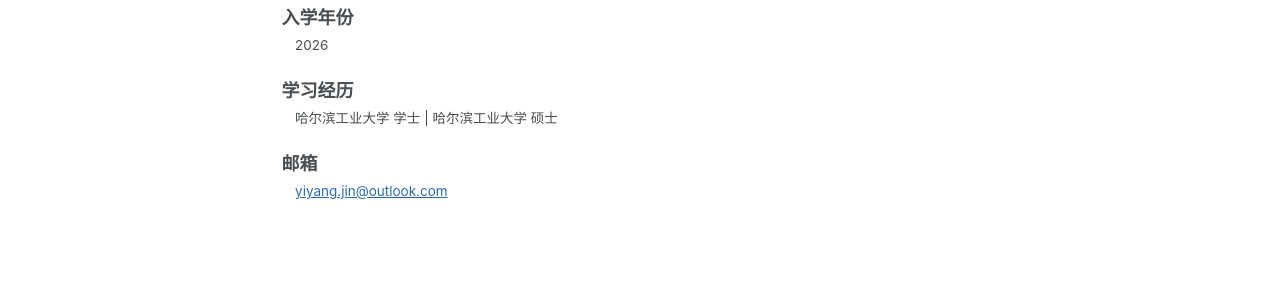
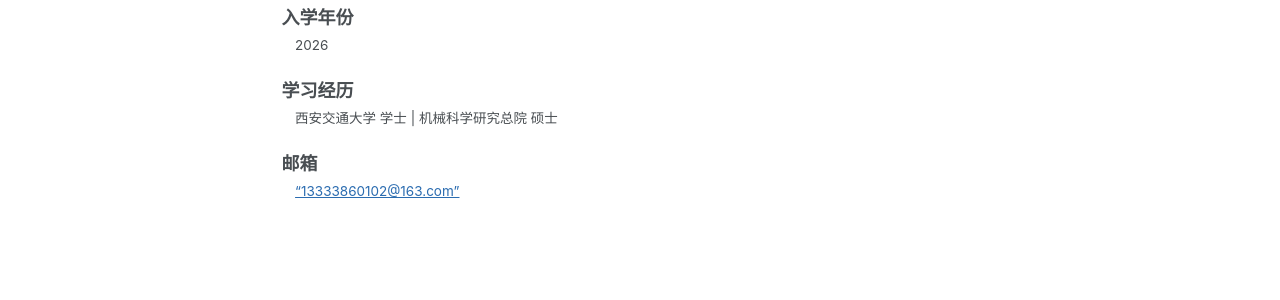
Before and after one commit to zcgroup2026/Website-ZC---public, a Jekyll site: the page built from _pages/jin-yiyang.md, in a window 1280 px wide and 900 px high, scrolled down 578 px. Shown: the part 341-641 px from the top of the window. Built offline with Jekyll 4.4.1, drawn with Linux system fonts in a browser that asks for light colours; some web fonts are replaced; a script bundle is joined from its source files by our own code; library files that are not in the unit come from our copies.

Commit message:
update: 靳依扬

```diff
--- a/_pages/jin-yiyang.md
+++ b/_pages/jin-yiyang.md
@@ -6,8 +6,8 @@ author_profile: false
 sidebar: false
 role: phd
 year: 2026
-education: "哈尔滨工业大学 学士 | 哈尔滨工业大学 硕士"
-email: "yiyang.jin@outlook.com"
+education: "西安交通大学 学士 | 机械科学研究总院 硕士"
+email: “13333860102@163.com”
 research: ""
 ---
 
```
